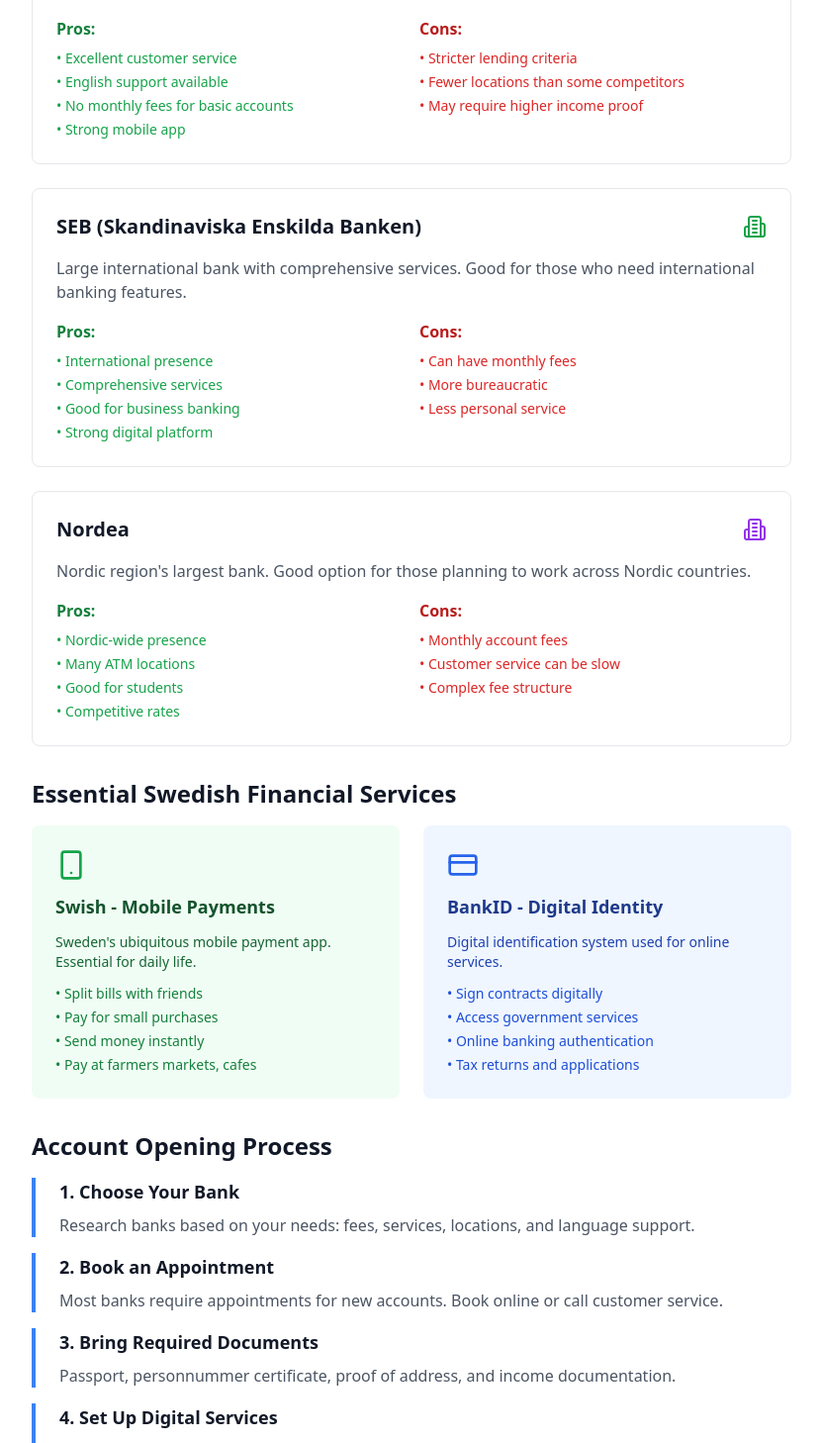
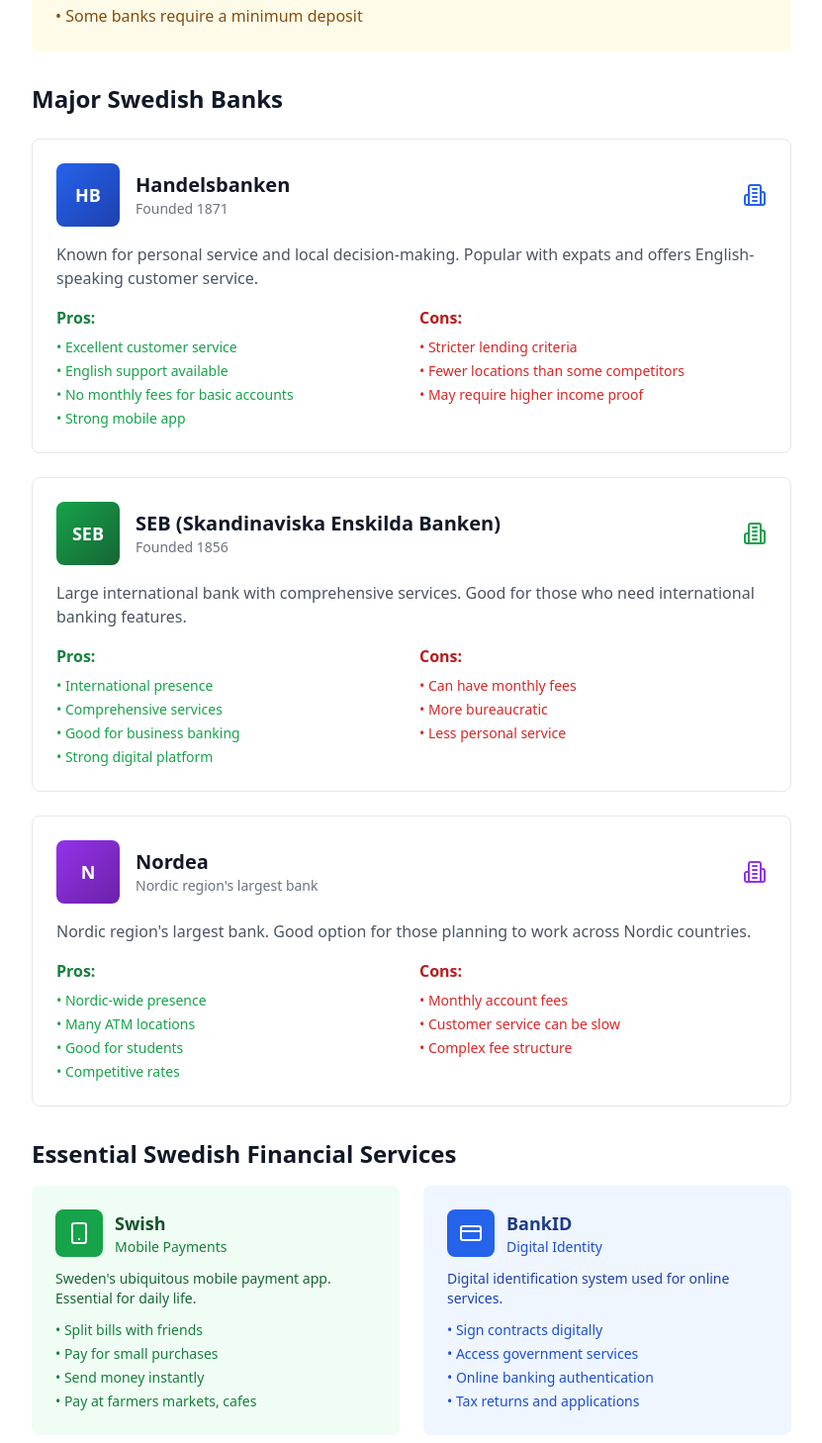
Before and after one commit to einarkalman/stockholm-story-seeker, a React (Vite) app: page /guides/money in a window 1280 px wide. Shown: the part 1296-2754 px from the top of the page at 99% size, without its empty margins (224-1055 px from the left). Built offline with nearby package versions, Linux system fonts and the light colour scheme.

Commit message:
Add images to pages
Include company logos and relevant images.

```diff
--- a/src/pages/MoneyGuide.tsx
+++ b/src/pages/MoneyGuide.tsx
@@ -1,4 +1,3 @@
-
 import { ArrowLeft, Clock, CreditCard, DollarSign, Building2, Smartphone } from 'lucide-react';
 import { Link } from 'react-router-dom';
 
@@ -27,6 +26,15 @@ const MoneyGuide = () => {
             10 min read
           </div>
         </div>
+      </div>
+
+      {/* Hero Image */}
+      <div className="w-full h-64 overflow-hidden">
+        <img
+          src="https://images.unsplash.com/photo-1531297484001-80022131f5a1?ixlib=rb-4.0.3&auto=format&fit=crop&w=2000&q=80"
+          alt="Modern Swedish banking and digital payments"
+          className="w-full h-full object-cover"
+        />
       </div>
 
       {/* Content */}
@@ -69,7 +77,15 @@ const MoneyGuide = () => {
             <div className="space-y-6 mb-8">
               <div className="border border-gray-200 p-6 rounded-lg">
                 <div className="flex items-center justify-between mb-4">
-                  <h3 className="text-xl font-semibold text-gray-900">Handelsbanken</h3>
+                  <div className="flex items-center space-x-4">
+                    <div className="w-16 h-16 bg-gradient-to-br from-blue-600 to-blue-800 rounded-lg flex items-center justify-center">
+                      <span className="text-white font-bold text-lg">HB</span>
+                    </div>
+                    <div>
+                      <h3 className="text-xl font-semibold text-gray-900">Handelsbanken</h3>
+                      <p className="text-sm text-gray-500">Founded 1871</p>
+                    </div>
+                  </div>
                   <Building2 className="h-6 w-6 text-blue-600" />
                 </div>
                 <p className="text-gray-600 mb-4">
@@ -99,7 +115,15 @@ const MoneyGuide = () => {
 
               <div className="border border-gray-200 p-6 rounded-lg">
                 <div className="flex items-center justify-between mb-4">
-                  <h3 className="text-xl font-semibold text-gray-900">SEB (Skandinaviska Enskilda Banken)</h3>
+                  <div className="flex items-center space-x-4">
+                    <div className="w-16 h-16 bg-gradient-to-br from-green-600 to-green-800 rounded-lg flex items-center justify-center">
+                      <span className="text-white font-bold text-lg">SEB</span>
+                    </div>
+                    <div>
+                      <h3 className="text-xl font-semibold text-gray-900">SEB (Skandinaviska Enskilda Banken)</h3>
+                      <p className="text-sm text-gray-500">Founded 1856</p>
+                    </div>
+                  </div>
                   <Building2 className="h-6 w-6 text-green-600" />
                 </div>
                 <p className="text-gray-600 mb-4">
@@ -129,7 +153,15 @@ const MoneyGuide = () => {
 
               <div className="border border-gray-200 p-6 rounded-lg">
                 <div className="flex items-center justify-between mb-4">
-                  <h3 className="text-xl font-semibold text-gray-900">Nordea</h3>
+                  <div className="flex items-center space-x-4">
+                    <div className="w-16 h-16 bg-gradient-to-br from-purple-600 to-purple-800 rounded-lg flex items-center justify-center">
+                      <span className="text-white font-bold text-lg">N</span>
+                    </div>
+                    <div>
+                      <h3 className="text-xl font-semibold text-gray-900">Nordea</h3>
+                      <p className="text-sm text-gray-500">Nordic region's largest bank</p>
+                    </div>
+                  </div>
                   <Building2 className="h-6 w-6 text-purple-600" />
                 </div>
                 <p className="text-gray-600 mb-4">
@@ -162,8 +194,15 @@ const MoneyGuide = () => {
 
             <div className="grid md:grid-cols-2 gap-6 mb-8">
               <div className="bg-green-50 p-6 rounded-lg">
-                <Smartphone className="h-8 w-8 text-green-600 mb-3" />
-                <h3 className="text-lg font-semibold text-green-900 mb-3">Swish - Mobile Payments</h3>
+                <div className="flex items-center space-x-3 mb-3">
+                  <div className="w-12 h-12 bg-green-600 rounded-lg flex items-center justify-center">
+                    <Smartphone className="h-6 w-6 text-white" />
+                  </div>
+                  <div>
+                    <h3 className="text-lg font-semibold text-green-900">Swish</h3>
+                    <p className="text-sm text-green-700">Mobile Payments</p>
+                  </div>
+                </div>
                 <p className="text-green-800 text-sm mb-3">
                   Sweden's ubiquitous mobile payment app. Essential for daily life.
                 </p>
@@ -176,8 +215,15 @@ const MoneyGuide = () => {
               </div>
 
               <div className="bg-blue-50 p-6 rounded-lg">
-                <CreditCard className="h-8 w-8 text-blue-600 mb-3" />
-                <h3 className="text-lg font-semibold text-blue-900 mb-3">BankID - Digital Identity</h3>
+                <div className="flex items-center space-x-3 mb-3">
+                  <div className="w-12 h-12 bg-blue-600 rounded-lg flex items-center justify-center">
+                    <CreditCard className="h-6 w-6 text-white" />
+                  </div>
+                  <div>
+                    <h3 className="text-lg font-semibold text-blue-900">BankID</h3>
+                    <p className="text-sm text-blue-700">Digital Identity</p>
+                  </div>
+                </div>
                 <p className="text-blue-800 text-sm mb-3">
                   Digital identification system used for online services.
                 </p>
--- a/src/pages/WorkingGuide.tsx
+++ b/src/pages/WorkingGuide.tsx
@@ -1,4 +1,3 @@
-
 import { ArrowLeft, Clock, Briefcase, Users, FileText, DollarSign } from 'lucide-react';
 import { Link } from 'react-router-dom';
 
@@ -29,6 +28,15 @@ const WorkingGuide = () => {
         </div>
       </div>
 
+      {/* Hero Image */}
+      <div className="w-full h-64 overflow-hidden">
+        <img
+          src="https://images.unsplash.com/photo-1519389950473-47ba0277781c?ixlib=rb-4.0.3&auto=format&fit=crop&w=2000&q=80"
+          alt="Modern Stockholm office environment"
+          className="w-full h-full object-cover"
+        />
+      </div>
+
       {/* Content */}
       <div className="max-w-4xl mx-auto px-4 sm:px-6 lg:px-8 py-12">
         <div className="bg-white rounded-xl shadow-lg p-8">
@@ -55,14 +63,32 @@ const WorkingGuide = () => {
 
               <div className="bg-green-50 p-6 rounded-lg">
                 <h3 className="text-lg font-semibold text-green-900 mb-3">🌟 Major Employers</h3>
-                <ul className="text-green-800 text-sm space-y-1">
-                  <li>• Spotify</li>
-                  <li>• Klarna</li>
-                  <li>• Ericsson</li>
-                  <li>• H&M</li>
-                  <li>• SEB Bank</li>
-                  <li>• King (Activision Blizzard)</li>
-                </ul>
+                <div className="space-y-3">
+                  <div className="flex items-center space-x-3">
+                    <div className="w-8 h-8 bg-green-600 rounded flex items-center justify-center">
+                      <span className="text-white text-xs font-bold">S</span>
+                    </div>
+                    <span className="text-green-800 text-sm">Spotify</span>
+                  </div>
+                  <div className="flex items-center space-x-3">
+                    <div className="w-8 h-8 bg-pink-600 rounded flex items-center justify-center">
+                      <span className="text-white text-xs font-bold">K</span>
+                    </div>
+                    <span className="text-green-800 text-sm">Klarna</span>
+                  </div>
+                  <div className="flex items-center space-x-3">
+                    <div className="w-8 h-8 bg-blue-600 rounded flex items-center justify-center">
+                      <span className="text-white text-xs font-bold">E</span>
+                    </div>
+                    <span className="text-green-800 text-sm">Ericsson</span>
+                  </div>
+                  <div className="flex items-center space-x-3">
+                    <div className="w-8 h-8 bg-red-600 rounded flex items-center justify-center">
+                      <span className="text-white text-xs font-bold">H&M</span>
+                    </div>
+                    <span className="text-green-800 text-sm">H&M</span>
+                  </div>
+                </div>
               </div>
             </div>
 
```
Also changed, not shown: src/pages/BureaucracyGuide.tsx (+44 -6 lines).
